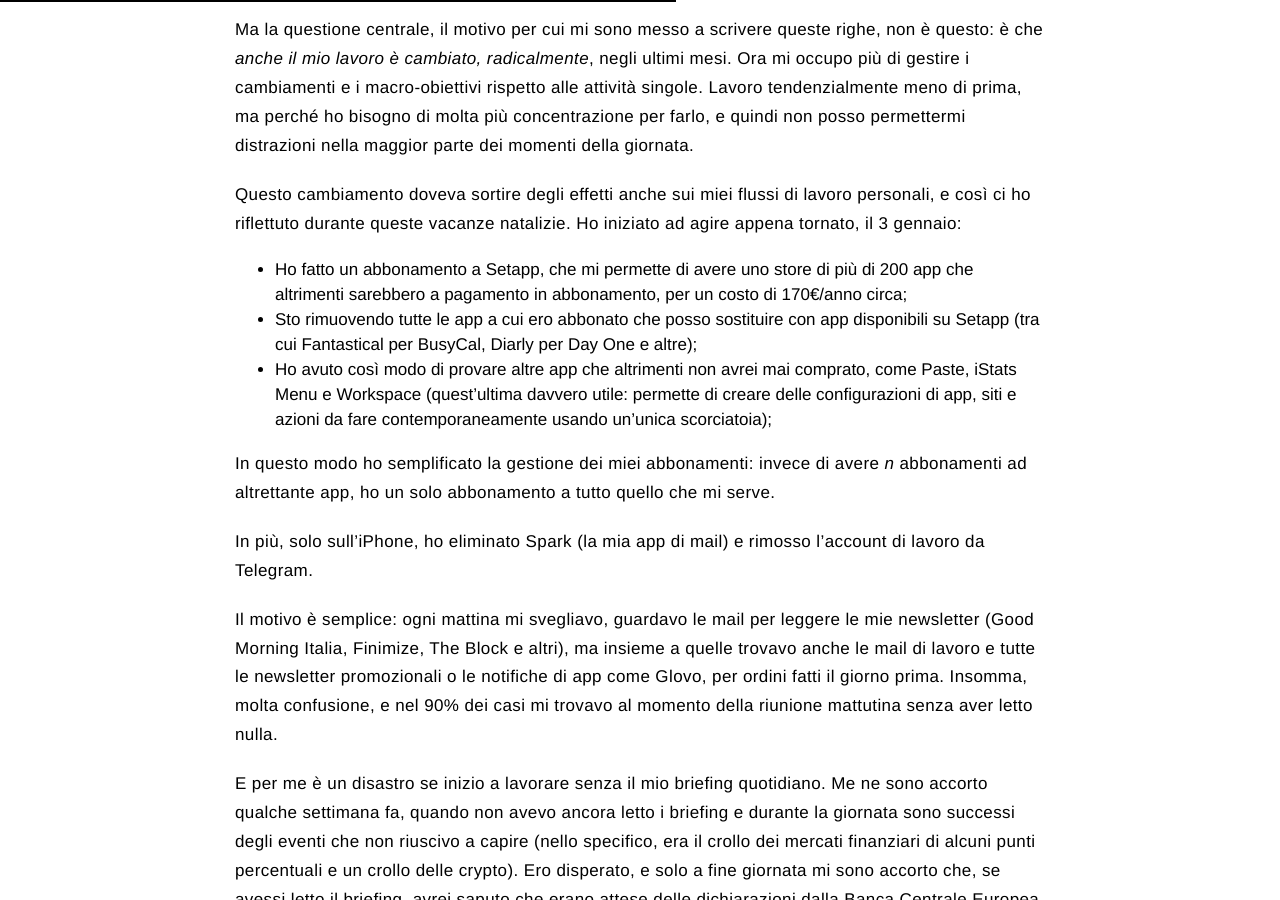
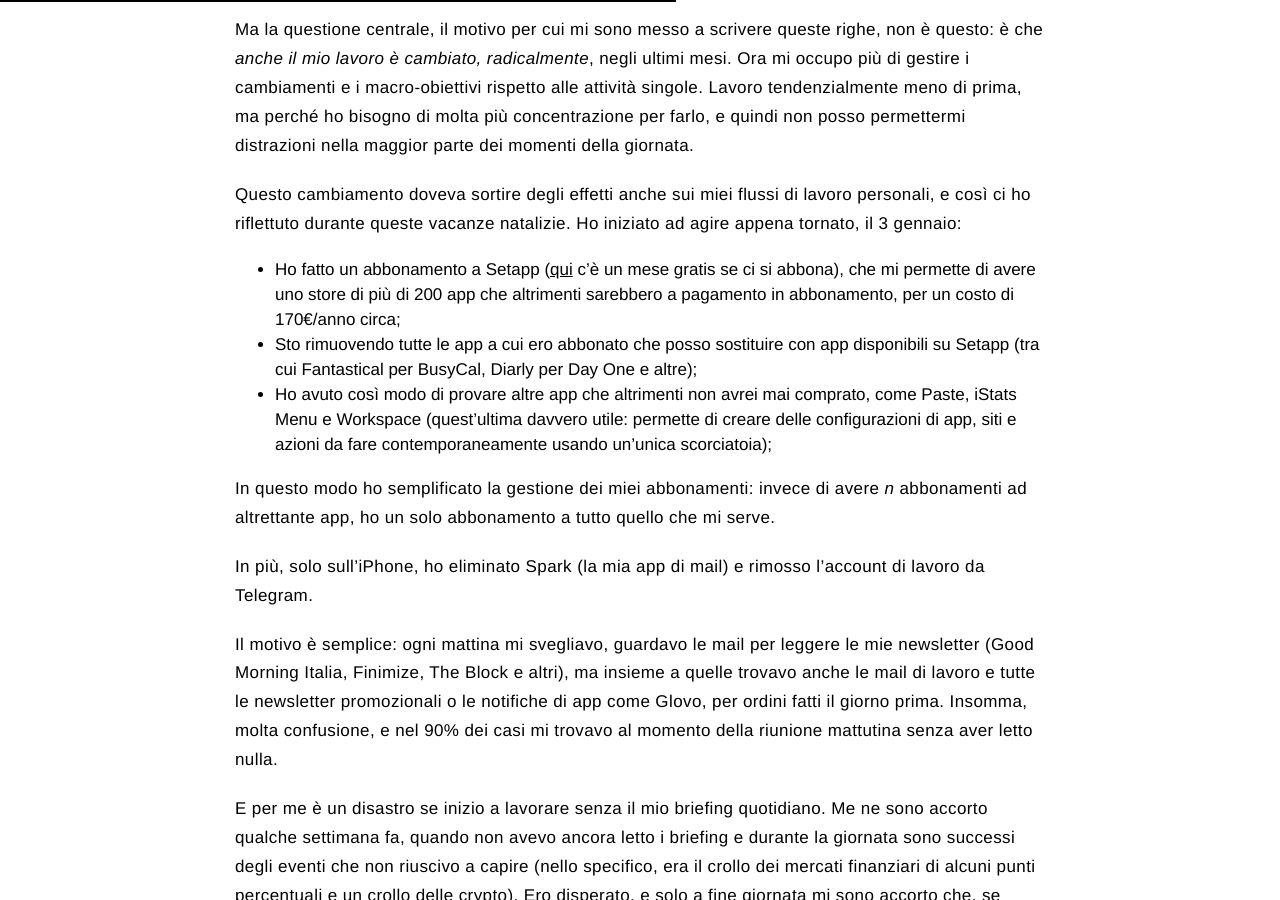
Before and after one commit to iJaack/Jaack, a Jekyll site: the page built from _posts/2022-01-05-ho-eliminato-mail-telegram-iphone.markdown, in a window 1280 px wide and 900 px high, scrolled down 2148 px. Built offline with Jekyll 4.4.1, drawn with Linux system fonts in a browser that asks for light colours; some web fonts are replaced; comment, search, counter and statistics services are not loaded.

Commit message:
Added referral link to last post

```diff
--- a/_posts/2022-01-05-ho-eliminato-mail-telegram-iphone.markdown
+++ b/_posts/2022-01-05-ho-eliminato-mail-telegram-iphone.markdown
@@ -49,7 +49,7 @@
 Ma la questione centrale, il motivo per cui mi sono messo a scrivere queste righe, non è questo: è che _anche il mio lavoro è cambiato, radicalmente_, negli ultimi mesi. Ora mi occupo più di gestire i cambiamenti e i macro-obiettivi rispetto alle attività singole. Lavoro tendenzialmente meno di prima, ma perché ho bisogno di molta più concentrazione per farlo, e quindi non posso permettermi distrazioni nella maggior parte dei momenti della giornata.
 
 Questo cambiamento doveva sortire degli effetti anche sui miei flussi di lavoro personali, e così ci ho riflettuto durante queste vacanze natalizie. Ho iniziato ad agire appena tornato, il 3 gennaio:
-- Ho fatto un abbonamento a **Setapp**, che mi permette di avere uno store di più di 200 app che altrimenti sarebbero a pagamento in abbonamento, per un costo di 170€/anno circa;
+- Ho fatto un abbonamento a **Setapp** ([qui](https://go.setapp.com/invite/oglmsmu6) c'è un mese gratis se ci si abbona), che mi permette di avere uno store di più di 200 app che altrimenti sarebbero a pagamento in abbonamento, per un costo di 170€/anno circa;
 - Sto rimuovendo tutte le app a cui ero abbonato che posso sostituire con app disponibili su Setapp (tra cui Fantastical per BusyCal, Diarly per Day One e altre);
 - Ho avuto così modo di provare altre app che altrimenti non avrei mai comprato, come **Paste**, **iStats Menu** e **Workspace** (quest'ultima davvero utile: permette di creare delle configurazioni di app, siti e azioni da fare contemporaneamente usando un'unica scorciatoia);
 
```
